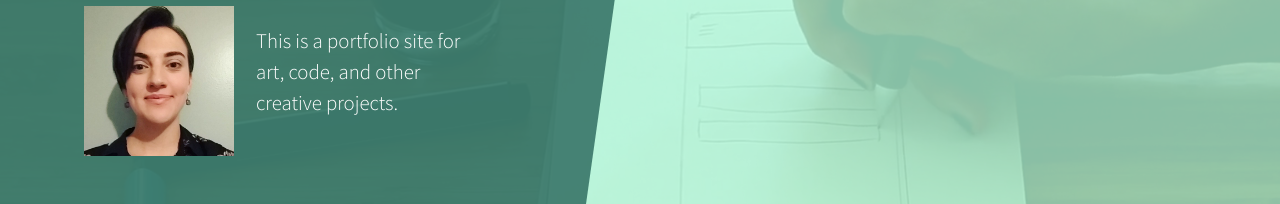
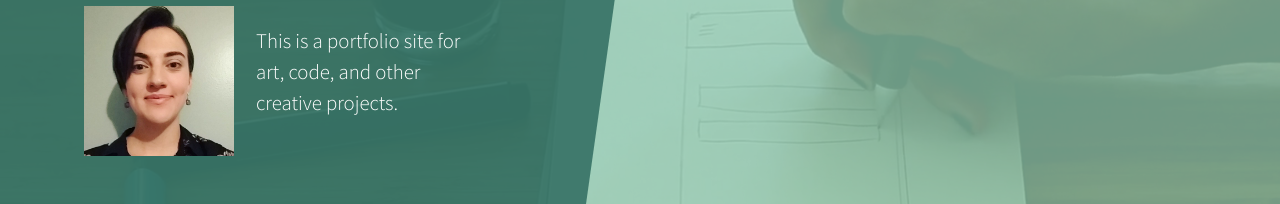
Before and after one commit to buckabroo/personalwebsite, a website: page index.html in a window 1280 px wide. Shown: the part 237-441 px from the top of the page. Drawn offline with Linux system fonts and the light colour scheme.

Commit message:
slight color change

```diff
--- a/css/coming-soon.css
+++ b/css/coming-soon.css
@@ -28,7 +28,7 @@ body {
   position: absolute;
   height: 100%;
   width: 100%;
-  background-color: #b3ffdd;
+  background-color: #91ccb1;
   opacity: 0.75;
   z-index: -1;
 }
```
